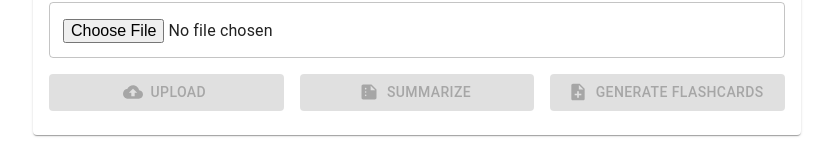
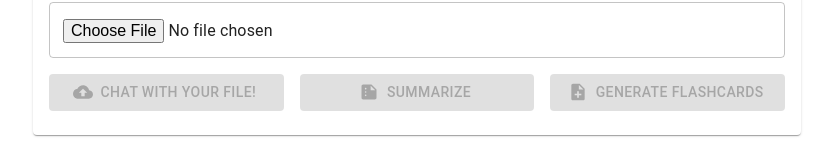
Before and after one commit to Manizha-khorram/AiQuickDoc, a Next.js app: page /fileUploader in a window 1280 px wide. Shown: the part 235-399 px from the top of the page, without its empty margins (223-1056 px from the left). Built offline with nearby package versions, Linux system fonts and the light colour scheme.

Commit message:
It can generate flashcards from text and files both

```diff
--- a/app/fileUploader/page.js
+++ b/app/fileUploader/page.js
@@ -206,7 +206,7 @@ export default function FileUploadSummarize() {
                 disabled={isUploading || (!file && !text)}
                 fullWidth
               >
-                Upload
+                Chat with your file!
               </Button>
             </Grid>
             <Grid item xs={4}>
```
